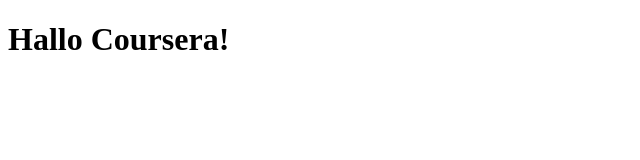
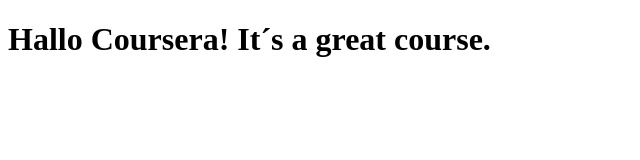
Before and after one commit to TamaraZambrana/coursera-test, a plain HTML site: page site/index.html in a window 1280 px wide. Shown: the whole page, without its empty margins (0-640 px from the left). Drawn offline with Linux system fonts and the light colour scheme.

Commit message:
Small addtion

```diff
--- a/site/index.html
+++ b/site/index.html
@@ -4,6 +4,6 @@
 	<title>Hello Coursera!</title>
 </head>
 <body>
-<h1>Hallo Coursera!</h1>
+<h1>Hallo Coursera! It´s a great course.</h1>
 </body>
 </html>
```
